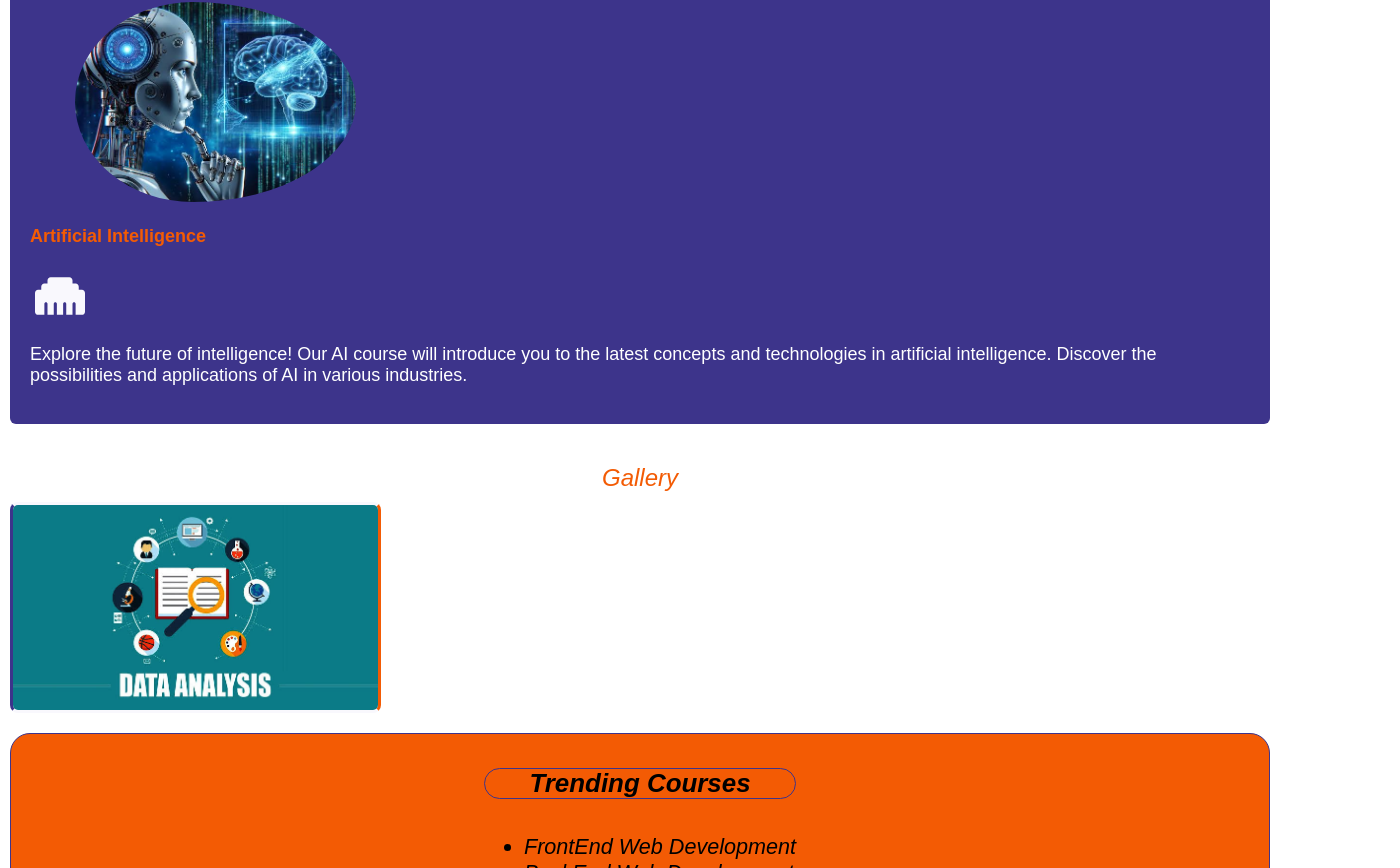
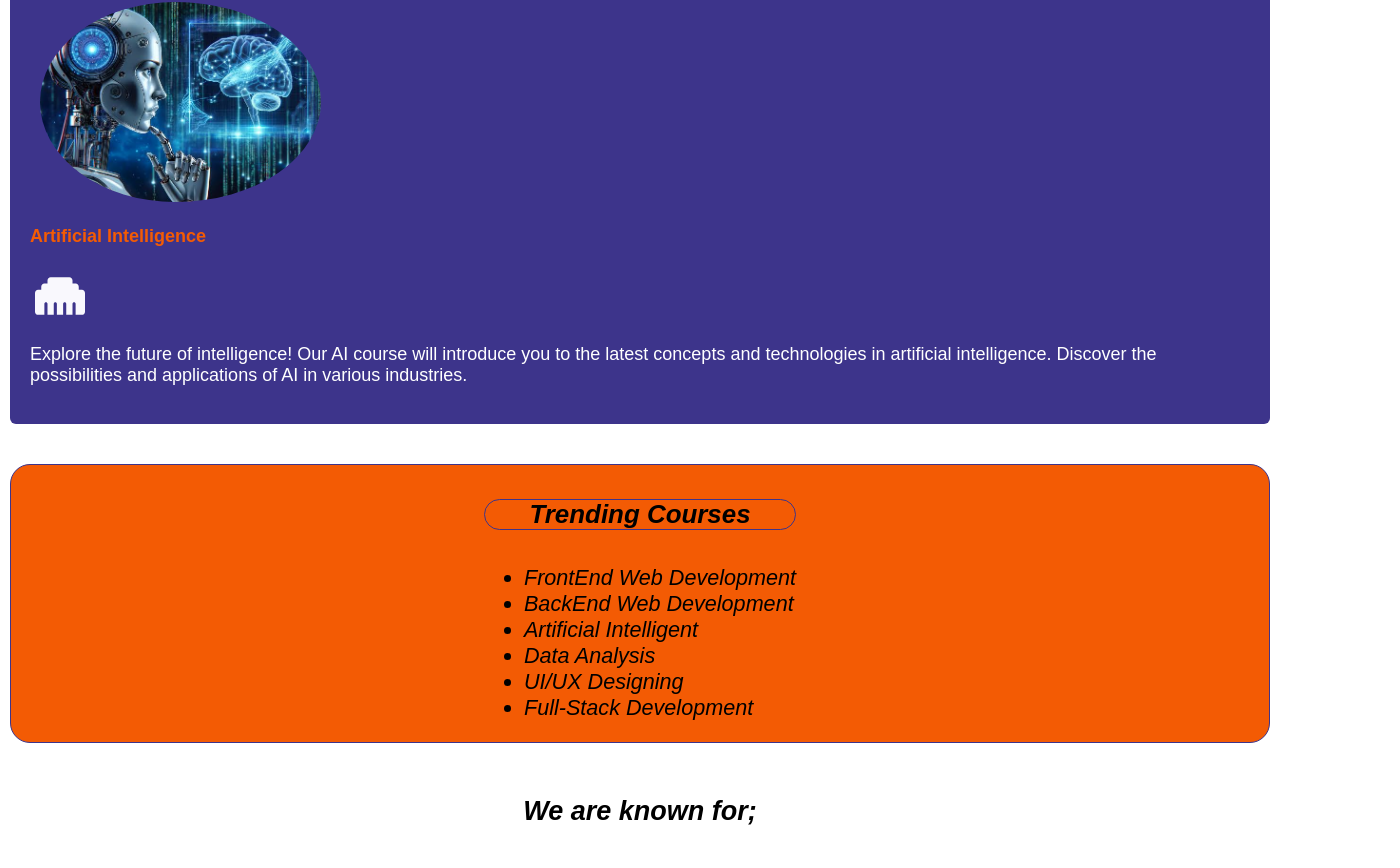
Before and after one commit to Wasem1209/Tidef-itech, a React (Vite) app in the folder frontend/: page / in a window 1280 px wide. Shown: the part 1870-2738 px from the top of the page, 1400 px wide, since content can reach past the window. Built offline with nearby package versions, Linux system fonts and the light colour scheme.

Commit message:
change of feature size

```diff
--- a/frontend/src/components/Home.css
+++ b/frontend/src/components/Home.css
@@ -7,9 +7,12 @@
 
 
 
-@media (max-width: 600px) {
+@media (min-width: 768px) {
   .home-container{
-    min-height: 40vh;
+    background-image: url(/images/modif.jpg);
+  background-size: 800px;
+  background-repeat: no-repeat;
+  background-position: center;
   }
 }
   .hero-content {
@@ -23,7 +26,9 @@
     padding-top: 60px;
     font-size: large;
   }
+@media (min-width: 768) {
 
+}
   .h1 {
     color: rgb(251, 108, 6);
     text-align: center;
@@ -31,8 +36,8 @@
     text-shadow: #f35b04;
   }
 
-  .cta-button {
-    background-color: rgb(247, 245, 244);
+  .cta-btn {
+
     border-radius: 8px;
     color: rgb(251, 108, 6);}
 
@@ -87,6 +92,18 @@
     object-fit: cover;
   }
 
+  @media (min-device-width: 375px) {
+    .circle-image {
+      width: 281px;
+      padding-left: 10px;
+      height: 200px;
+      border-radius: 50%;
+      overflow: hidden;
+      display: block;
+      object-fit: cover;
+    }
+  }
+
   .tec {
     display: flex;
     justify-content: center;
@@ -129,6 +146,21 @@
     margin-bottom: 20px;
     padding-left: 20px;
     padding-top: 10px;
+  }
+
+  .known {
+    color: #000;
+    padding-top: 30px;
+    text-align: center;
+
+  }
+
+  @media (min-width: 768px) {
+    .known {
+      color: #000;
+      padding-top: 30px;
+    text-align: center;
+    }
   }
 
   .trend {
@@ -184,6 +216,7 @@
   gap: 20px;
   padding: 40px;
   flex-wrap: wrap;
+  font-size: 1.2rem;
 }
 
 .feature {
@@ -208,6 +241,7 @@
   .features{
     flex-direction: column;
     align-items: center;
+    font-size: 1.6rem;
   }
  }
 
@@ -248,8 +282,35 @@ text-align: center;
   color: #04020e;
   padding-top: 10px;
   padding-left: 2rem;
+  width: 50%;
 }
 
+@media (min-device-width:375px) and (max-device-width:812px) {
+  .upcoming-container {
+    background-color: #f9f8fd;
+    display: flex;
+    flex-wrap: wrap;
+    font-size: 17px;
+    color: #04020e;
+    padding-top: 10px;
+    padding-left: 2rem;
+    width: 90%;
+  }
+}
+
+@media (min-width:768px) {
+  .upcoming-container {
+    background-color: #f9f8fd;
+    display: flex;
+    flex-wrap: wrap;
+    font-size: 17px;
+    color: #04020e;
+    padding-top: 10px;
+
+    padding-left: 16rem;
+  }
+
+}
 .upcomingevent-t {
   height: 300px;
   list-style: none;
@@ -286,32 +347,25 @@ text-align: center;
   transition: transform 0.3s ease, box-shadow 0.3s ease;
 }
 
+@media (min-width: 768px) {
+  .boo {
+    display: flex;
+    width: 310px;
+    text-align: center;
+    border: solid #3d348b;
+    margin-top: 20px;
+    border-left-color:#009b1f ;
+    border-right-color: #f35b04;
+    font-size: 1.2rem;
+    margin-left: 253px;
+    border-radius: 5px;
+    background-color: #f9f8fd;
+    color: #000;
+    padding-left: 50px;
+    transition: transform 0.3s ease, box-shadow 0.3s ease;
+  }
+}
+
 .boo:hover {
  transform: translateY(15px);
 }
-
-.galler {
-  display: flex;
-  align-items: center;
-  margin-bottom: 30px;
-}
-
-.galleri {
-  display: flex;
-  height: 205px;
-  border: solid #f9f8fd;
-  border-right-color: #f35b04;
-  border-left-color:#3d348b;
-  border-radius: 8px;
-  margin-bottom: 20px;
-}
-
-.gallery-title {
-  display: flex;
-  font-size: 1.5rem;
-  font-style: italic;
-  justify-content: center;
-  margin-bottom: 10px;
-  margin-top: 20px;
-  color: #f35b04;
-}
--- a/frontend/src/components/Home.jsx
+++ b/frontend/src/components/Home.jsx
@@ -85,12 +85,7 @@ const Home = () => {
       </div>
     </div>
 
-    <section className="gallery">
-      <div className="gallery-title">Gallery</div>
-      <div className="gallery-container">
-        <img src="/images/tat.jpeg" alt="" className="galleri" />
-      </div>
-    </section>
+
 
 
     <div className="trend">
@@ -107,9 +102,10 @@ const Home = () => {
       </div>
     </div>
 
-
+    <section>
+    <h2 style={{fontStyle:"italic"}}className="known">We are known for;</h2>
+    </section>
      <section className="features">
-      <h2 style={{fontStyle:"italic"}}>We are known for;</h2>
      <div class="feature">
             <img src="/images/quick.png" alt="Feature" className="trust" />
             <h3 style={{color:'#3d358b'}}>Fast Performance</h3>
```
